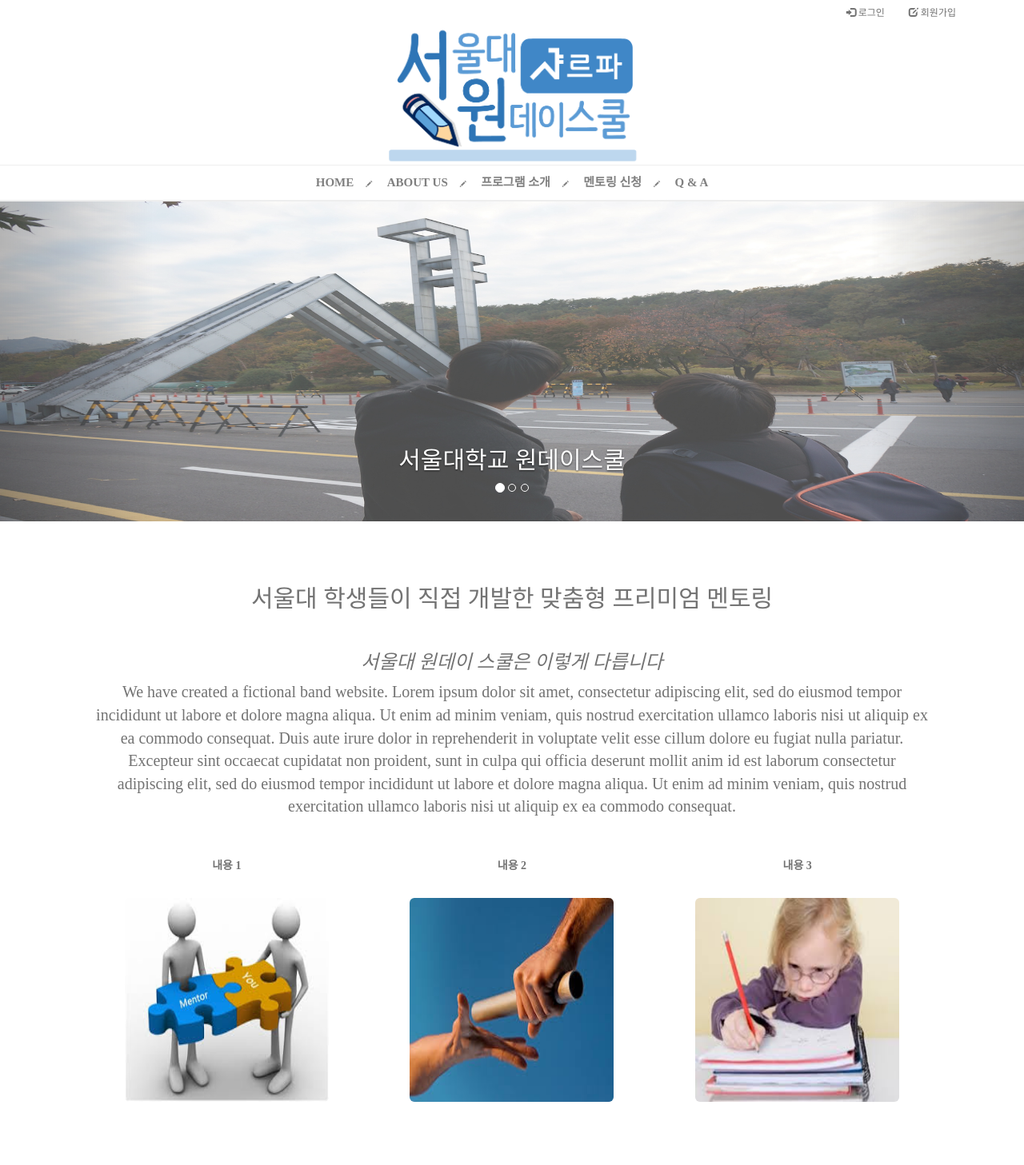
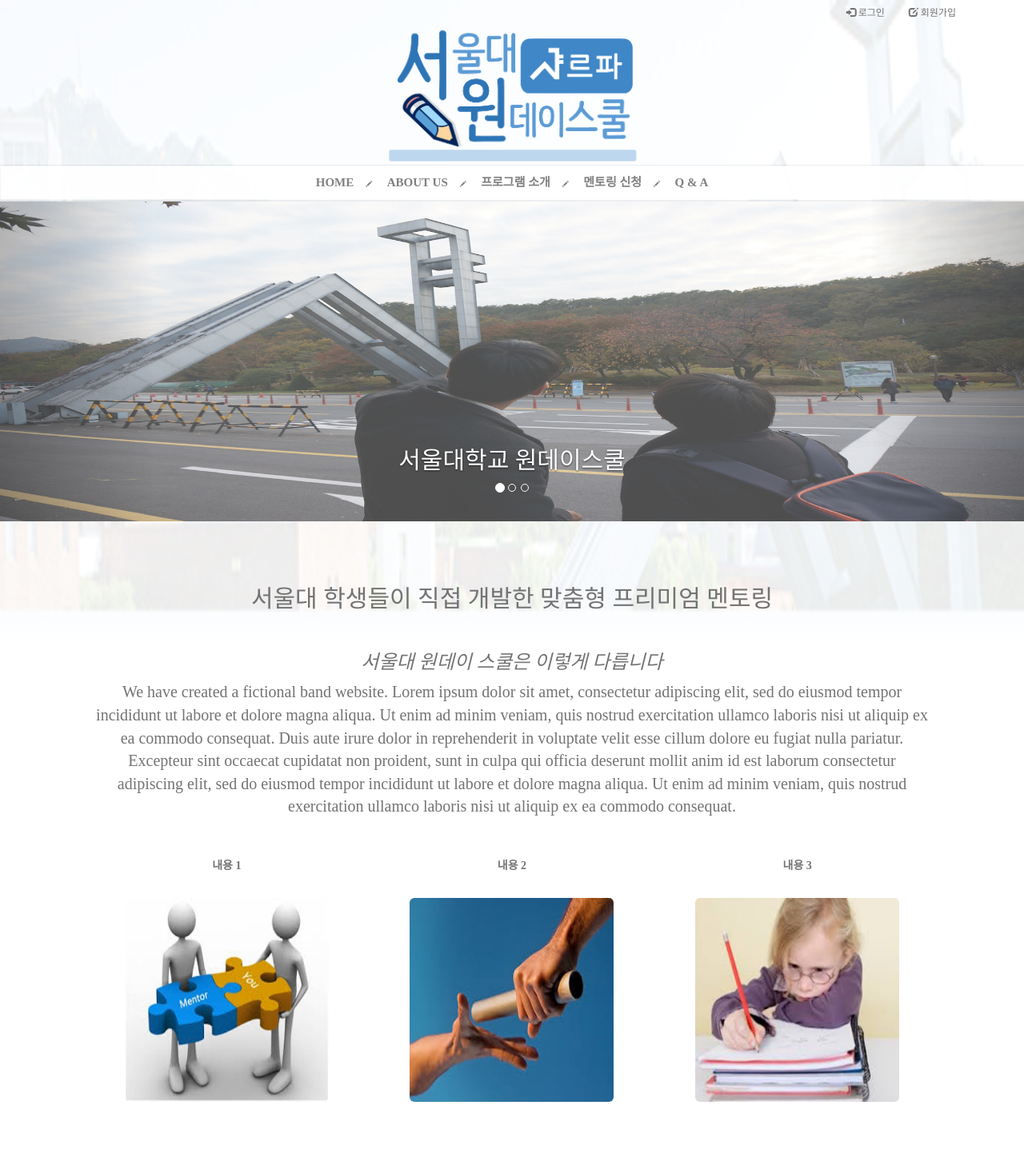
Before and after one commit to sarkmen/onedayschool, a Django app: page / in a window 1280 px wide. Shown: the top 1457 px of the page at 80% size. Run offline with Django 3.2, Linux system fonts and the light colour scheme; some libraries are stand-ins or nearby versions; some web fonts are replaced.

Commit message:
background_change

```diff
--- a/src/mentoring/templates/mentoring/base.html
+++ b/src/mentoring/templates/mentoring/base.html
@@ -24,6 +24,9 @@
         color : #737373
     }
 
+      div {
+        position : relative;
+      }
 
 
       .modal .modal-header, .modal h4, .modal .close {
@@ -93,7 +96,8 @@ $(document).ready(function(){
 </head>
 
 <body>
-    <nav id="top_nav" class="navbar" role="navigation" style="min-height:30px;margin-bottom: 0px;">
+  <div style="width: 100%;position:fixed;"><img src="{% static 'img/SNU_background.png' %}"style="width:100%;height:100%;position:fixed;opacity: 0.08;z-index: 999;" /></div>
+    <nav id="top_nav" class="navbar" role="navigation" style="z-index:1;min-height:30px;margin-bottom: 0px;">
         <div class="container">
             <!-- Brand and toggle get grouped for better mobile display -->
             <div class="navbar-header">
--- a/src/mentoring/templates/mentoring/index.html
+++ b/src/mentoring/templates/mentoring/index.html
@@ -4,7 +4,10 @@
 
 {% block style %}
 <style>
+
     #Homepage {
+
+
       padding: 0 0 0 0;
       width : 100%;
       height : 2200px;
@@ -41,7 +44,9 @@
     #intro_section_1 {
       padding: 80px 120px;
       width: 100%;
+      background-color:;
 
+      margin-bottom:  : 30%;
       margin-right: auto;
       margin-left: auto;
       box-sizing: border-box;
@@ -127,6 +132,8 @@
       </div>
     </div>
     <!-- /.carousel -->
+
+
 
     <!-- Container (소개창 1 section) -->
     <div id="intro_section_1" class="container text-center">
--- a/src/mentoring/templates/mentoring/intro.html
+++ b/src/mentoring/templates/mentoring/intro.html
@@ -68,7 +68,7 @@
 
 
 <!-- Container (회사 소개 section) -->
-    <div id="content_2" class="container text-center" style="background-color: #e6f2ff; padding-top: 50px;padding-bottom: 50px;">
+    <div id="content_2" class="container text-center" style="margin-top:30%;background-color: #e6f2ff; padding-top: 50px;padding-bottom: 50px;">
       <br><hr><br>
       <h1 style="margin: 0 0 50px;">회사 소개</h1>
       <h3><em>Vision & Mission</em></h3>
```
Also changed, not shown: src/static/img/SNU_background.png (added).
